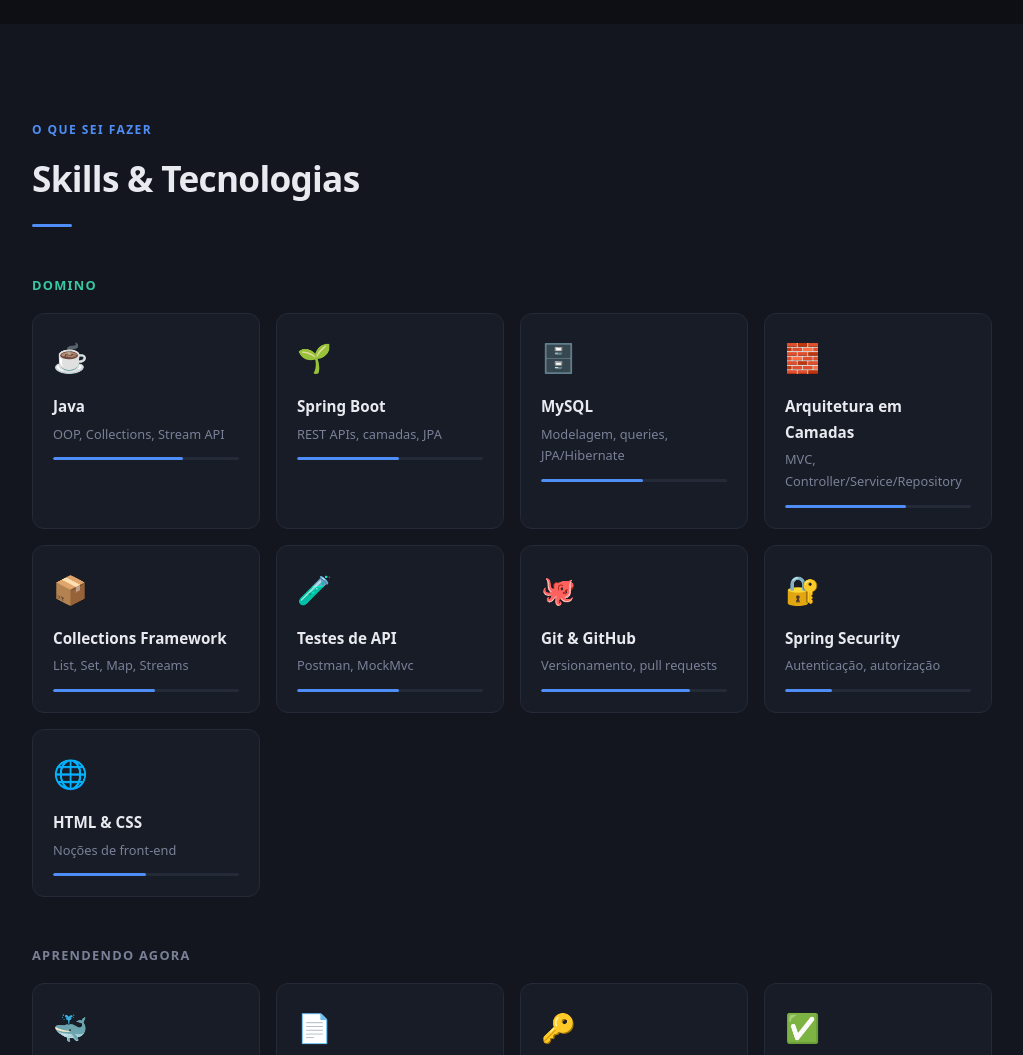
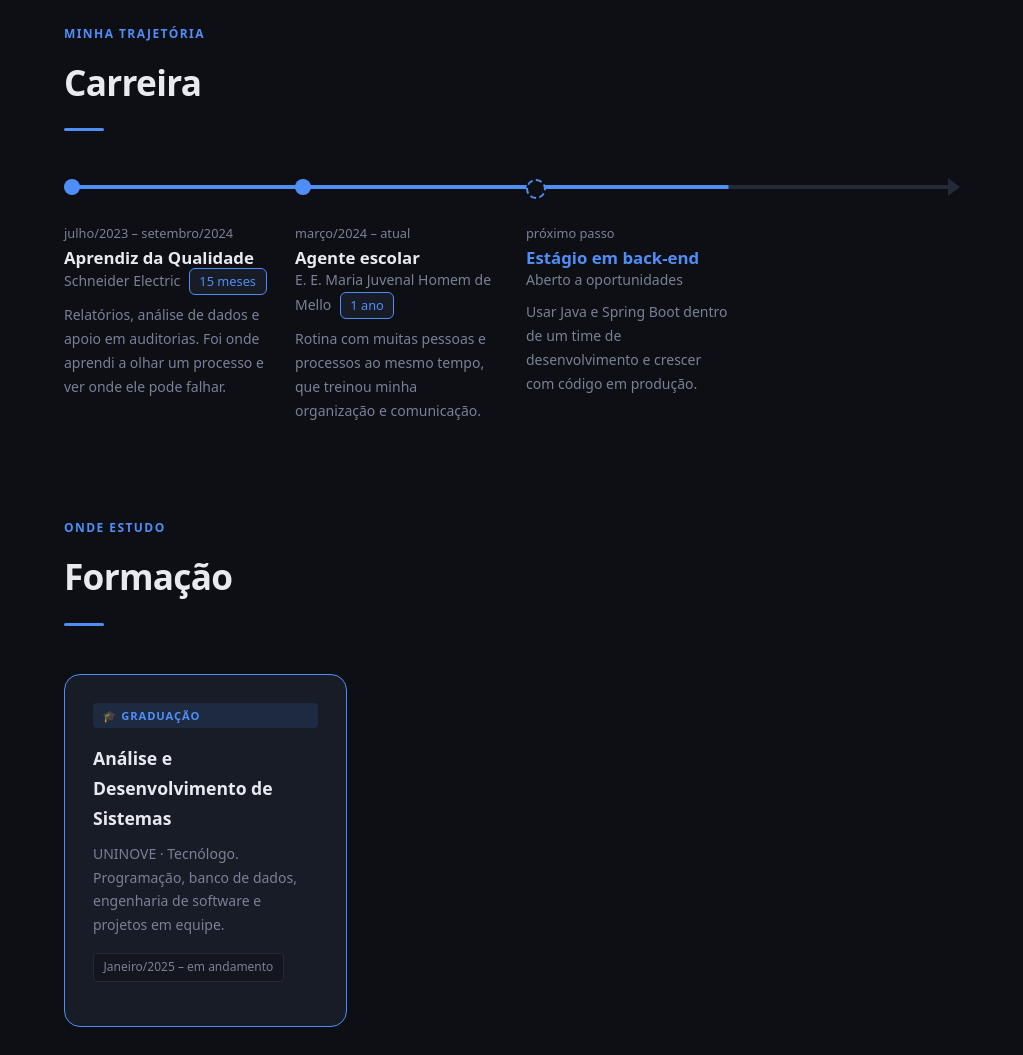
Before and after one commit to Kauapereira10/Kauapereira10.github.io, a plain HTML site: page index.html in a window 1280 px wide. Shown: the part 1580-2635 px from the top of the page, without its empty margins (128-1151 px from the left). Drawn offline with nearby package versions, Linux system fonts and the light colour scheme.

Commit message:
Atualiza meu portifolio, adiciona 'Minha Trajetoria' para descrever minha trajetorio profissional, adiciona 'Onde Estudo' para descrever oque estou estudando ou oque eu ja estudei e atualizei a parte de 'Oque sei fazer' que é o Spring Security para aprendendo agora porque preciso melhorar ainda.

```diff
--- a/css/style.css
+++ b/css/style.css
@@ -1,21 +1,18 @@
-/* ============================================
-   RESET & VARIÁVEIS
-   ✏️ EDITE as cores aqui para mudar o tema
-   ============================================ */
+/* ===== RESET & VARIÁVEIS ===== */
 * { box-sizing: border-box; margin: 0; padding: 0; }
 
 html { scroll-behavior: smooth; }
 
 :root {
-  --bg:           #0d0f14;   /* fundo principal        */
-  --bg2:          #13161e;   /* fundo seções alternas  */
-  --card:         #181c26;   /* cards e inputs         */
-  --border:       #252a38;   /* bordas normais         */
-  --border-hover: #3a4158;   /* bordas ao hover        */
-  --text:         #e8eaf0;   /* texto principal        */
-  --muted:        #7a8098;   /* texto secundário       */
-  --accent:       #4f8ef7;   /* azul destaque          */
-  --accent2:      #38c9a0;   /* verde destaque         */
+  --bg:           #0d0f14;
+  --bg2:          #13161e;
+  --card:         #181c26;
+  --border:       #252a38;
+  --border-hover: #3a4158;
+  --text:         #e8eaf0;
+  --muted:        #7a8098;
+  --accent:       #4f8ef7;
+  --accent2:      #38c9a0;
   --accent-glow:  rgba(79, 142, 247, 0.12);
 }
 
@@ -28,9 +25,7 @@ body {
 }
 
 
-/* ============================================
-   NAV
-   ============================================ */
+/* ===== NAV ===== */
 nav {
   position: fixed;
   top: 0; left: 0; right: 0;
@@ -66,7 +61,6 @@ nav {
 }
 .nav-links a:hover { color: var(--text); }
 
-/* Botão hambúrguer (só aparece no mobile) */
 .nav-menu-btn {
   display: none;
   background: none;
@@ -76,7 +70,6 @@ nav {
   cursor: pointer;
 }
 
-/* Menu mobile */
 .mobile-menu {
   display: none;
   flex-direction: column;
@@ -98,9 +91,7 @@ nav {
 .mobile-menu a:hover { color: var(--text); }
 
 
-/* ============================================
-   HERO
-   ============================================ */
+/* ===== HERO ===== */
 .hero {
   min-height: 100vh;
   display: flex;
@@ -150,7 +141,7 @@ nav {
 
 @keyframes pulse {
   0%, 100% { opacity: 1; }
-  50%       { opacity: 0.3; }
+  50%      { opacity: 0.3; }
 }
 
 .hero h1 {
@@ -173,7 +164,7 @@ nav {
 
 @keyframes blink {
   0%, 100% { opacity: 1; }
-  50%       { opacity: 0; }
+  50%      { opacity: 0; }
 }
 
 .hero-desc {
@@ -191,9 +182,7 @@ nav {
 }
 
 
-/* ============================================
-   BOTÕES
-   ============================================ */
+/* ===== BOTÕES ===== */
 .btn {
   padding: 0.75rem 1.75rem;
   border-radius: 8px;
@@ -230,9 +219,7 @@ nav {
 .btn-full { width: 100%; justify-content: center; }
 
 
-/* ============================================
-   SEÇÕES — BASE
-   ============================================ */
+/* ===== SEÇÕES — BASE ===== */
 section {
   padding: 6rem 2rem;
   max-width: 960px;
@@ -275,28 +262,12 @@ section {
 }
 
 
-/* ============================================
-   SOBRE
-   ============================================ */
+/* ===== SOBRE ===== */
 .about-grid {
   display: grid;
   grid-template-columns: 1fr 1fr;
   gap: 4rem;
   align-items: center;
-}
-
-.about-avatar {
-  width: 200px;
-  height: 200px;
-  border-radius: 16px;
-  background: linear-gradient(135deg, var(--accent) 0%, var(--accent2) 100%);
-  display: flex;
-  align-items: center;
-  justify-content: center;
-  font-size: 5rem;
-  font-weight: 700;
-  color: #fff;
-  margin: 0 auto;
 }
 
 .about-photo {
@@ -332,9 +303,87 @@ section {
 }
 
 
-/* ============================================
-   SKILLS
-   ============================================ */
+/* ===== CARREIRA (seta de progresso) ===== */
+#carreira, #formacao { padding-top: 0; }
+
+.career {
+  position: relative;
+  list-style: none;
+  display: grid;
+  grid-template-columns: repeat(4, 1fr);
+  gap: 1.75rem;
+  padding-top: 2.5rem;
+}
+
+.career::before {                       /* linha + preenchimento */
+  content: "";
+  position: absolute;
+  top: 6px; left: 0; right: 10px;
+  height: 4px;
+  border-radius: 2px;
+  background: var(--border) linear-gradient(var(--accent), var(--accent)) no-repeat;
+  background-size: 0 100%;
+  transition: background-size 1.4s ease;
+}
+.career.aos-animate::before { background-size: 75% 100%; }
+
+.career::after {                        /* ponta da seta */
+  content: "";
+  position: absolute;
+  top: -1px; right: 0;
+  border: 9px solid transparent;
+  border-left: 12px solid var(--border);
+  border-right: 0;
+}
+
+.career li { position: relative; }
+
+.career li::before {                    /* bolinha de cada etapa */
+  content: "";
+  position: absolute;
+  top: -2.5rem; left: 0;
+  width: 16px; height: 16px;
+  border-radius: 50%;
+  background: var(--accent);
+}
+.career li:last-child::before {         /* etapa futura: bolinha vazada */
+  background: var(--bg);
+  border: 2px dashed var(--accent);
+}
+.career li:last-child h3 { color: var(--accent); }
+
+.career small { font-size: 0.8rem; color: var(--muted); }
+.career h3    { font-size: 1.05rem; line-height: 1.3; }
+.career p     { font-size: 0.875rem; color: var(--muted); }
+.career p + p { margin-top: 0.5rem; }
+.career .tag  { display: inline-block; margin-left: 0.3rem; padding: 0.1rem 0.6rem; color: var(--accent); border-color: var(--accent); }
+
+@media (max-width: 760px) {             /* celular: a seta fica vertical */
+  .career { grid-template-columns: 1fr; gap: 2rem; padding: 0 0 1.5rem 2.25rem; }
+
+  .career::before {
+    top: 0; bottom: 10px; left: 6px; right: auto;
+    width: 4px; height: auto;
+    background-size: 100% 0;
+  }
+  .career.aos-animate::before { background-size: 100% 75%; }
+
+  .career::after {
+    top: auto; right: auto; bottom: 0; left: -1px;
+    border: 9px solid transparent;
+    border-top: 12px solid var(--border);
+    border-bottom: 0;
+  }
+
+  .career li::before { top: 0.3rem; left: -2.25rem; }
+}
+
+@media (prefers-reduced-motion: reduce) {
+  .career::before { transition: none; }
+}
+
+
+/* ===== SKILLS ===== */
 .skills-grid {
   display: grid;
   grid-template-columns: repeat(auto-fill, minmax(200px, 1fr));
@@ -373,10 +422,25 @@ section {
   transition: width 1s ease;
 }
 
+.skills-subtitle {
+  font-size: 0.8rem;
+  font-weight: 600;
+  text-transform: uppercase;
+  letter-spacing: 0.1em;
+  color: var(--accent2);
+  margin: 0 0 1rem;
+}
 
-/* ============================================
-   PROJETOS
-   ============================================ */
+.skills-subtitle--learning {
+  margin-top: 3rem;
+  color: var(--muted);
+}
+
+.skill-card--learning { opacity: 0.85; }
+.skill-card--learning .skill-bar { background: var(--muted); }
+
+
+/* ===== PROJETOS ===== */
 .projects-grid {
   display: grid;
   grid-template-columns: repeat(auto-fill, minmax(280px, 1fr));
@@ -457,9 +521,7 @@ section {
 .project-link:hover { opacity: 0.7; }
 
 
-/* ============================================
-   CONTATO
-   ============================================ */
+/* ===== CONTATO ===== */
 .contact-grid {
   display: grid;
   grid-template-columns: 1fr 1fr;
@@ -530,10 +592,16 @@ section {
   min-height: 120px;
 }
 
+.form-status {
+  margin-top: 0.75rem;
+  font-size: 0.85rem;
+  min-height: 1.2rem;
+}
+.form-status--success { color: var(--accent2); }
+.form-status--error   { color: #f76c6c; }
 
-/* ============================================
-   FOOTER
-   ============================================ */
+
+/* ===== FOOTER ===== */
 footer {
   text-align: center;
   padding: 2.5rem 1rem;
@@ -543,59 +611,14 @@ footer {
 }
 
 
-/* ============================================
-   RESPONSIVO — MOBILE
-   ============================================ */
+/* ===== RESPONSIVO — MOBILE ===== */
 @media (max-width: 680px) {
   nav { padding: 1rem 1.25rem; }
 
-  /* Esconde links e mostra botão hambúrguer */
   .nav-links    { display: none; }
   .nav-menu-btn { display: block; }
 
   .about-grid   { grid-template-columns: 1fr; gap: 2rem; }
   .contact-grid { grid-template-columns: 1fr; }
-  .about-avatar { width: 140px; height: 140px; font-size: 3.5rem; }
   .about-photo  { width: 140px; height: 140px; }
 }
-
-/* ============================================
-   FORM STATUS
-   ============================================ */
-.form-status {
-  margin-top: 0.75rem;
-  font-size: 0.85rem;
-  min-height: 1.2rem;
-}
-
-.form-status--success {
-  color: var(--accent2);
-}
-
-.form-status--error {
-  color: #f76c6c;
-}
-/* ============================================
-   SKILLS — subtítulos e cards "aprendendo"
-   ============================================ */
-.skills-subtitle {
-  font-size: 0.8rem;
-  font-weight: 600;
-  text-transform: uppercase;
-  letter-spacing: 0.1em;
-  color: var(--accent2);
-  margin: 0 0 1rem;
-}
-
-.skills-subtitle--learning {
-  margin-top: 3rem;
-  color: var(--muted);
-}
-
-.skill-card--learning {
-  opacity: 0.85;
-}
-
-.skill-card--learning .skill-bar {
-  background: var(--muted);
-}
--- a/index.html
+++ b/index.html
@@ -15,6 +15,8 @@
         <a class="nav-logo" href="#">KB<span>.</span></a>
         <ul class="nav-links">
             <li><a href="#sobre">Sobre</a></li>
+            <li><a href="#carreira">Carreira</a></li>
+            <li><a href="#formacao">Formação</a></li>
             <li><a href="#skills">Skills</a></li>
             <li><a href="#projetos">Projetos</a></li>
             <li><a href="#contato">Contato</a></li>
@@ -24,6 +26,8 @@
 
     <div class="mobile-menu" id="mobileMenu">
         <a href="#sobre" onclick="closeMenu()">Sobre</a>
+        <a href="#carreira" onclick="closeMenu()">Carreira</a>
+        <a href="#formacao" onclick="closeMenu()">Formação</a>
         <a href="#skills" onclick="closeMenu()">Skills</a>
         <a href="#projetos" onclick="closeMenu()">Projetos</a>
         <a href="#contato" onclick="closeMenu()">Contato</a>
@@ -97,6 +101,49 @@
         </div>
     </section>
 
+    <section id="carreira">
+        <p class="section-label">Minha trajetória</p>
+        <h2 class="section-title">Carreira</h2>
+        <div class="section-divider"></div>
+
+        <ol class="career" data-aos="fade">
+            <li>
+                <small>julho/2023 – setembro/2024</small>
+                <h3>Aprendiz da Qualidade</h3>
+                <p>Schneider Electric <span class="tag">15 meses</span></p>
+                <p>Relatórios, análise de dados e apoio em auditorias. Foi onde aprendi a olhar um processo e ver onde ele pode falhar.</p>
+            </li>
+            <li>
+                <small>março/2024 – atual</small>
+                <h3>Agente escolar</h3>
+                <p>E. E. Maria Juvenal Homem de Mello <span class="tag">1 ano</span></p>
+                <p>Rotina com muitas pessoas e processos ao mesmo tempo, que treinou minha organização e comunicação.</p>
+            </li>
+            <li>
+                <small>próximo passo</small>
+                <h3>Estágio em back-end</h3>
+                <p>Aberto a oportunidades</p>
+                <p>Usar Java e Spring Boot dentro de um time de desenvolvimento e crescer com código em produção.</p>
+            </li>
+        </ol>
+    </section>
+
+    <section id="formacao">
+        <p class="section-label">Onde estudo</p>
+        <h2 class="section-title">Formação</h2>
+        <div class="section-divider"></div>
+
+        <div class="projects-grid">
+            <div class="project-card featured" data-aos="fade-up">
+                <span class="project-badge">🎓 Graduação</span>
+                <div class="project-title">Análise e Desenvolvimento de Sistemas</div>
+                <p class="project-desc">UNINOVE · Tecnólogo. Programação, banco de dados, engenharia de software e projetos em equipe.</p>
+                <div class="project-tech"><span class="tech-tag">Janeiro/2025 – em andamento</span></div>
+            </div>
+        </div>
+
+    </section>
+
     <section id="skills" class="section-alt">
         <div class="section-inner">
             <p class="section-label">O que sei fazer</p>
@@ -147,7 +194,7 @@
                     <div class="skill-name">Collections Framework</div>
                     <div class="skill-desc">List, Set, Map, Streams</div>
                     <div class="skill-bar-wrap">
-                        <div class="skill-bar" data-width="55"></div>
+                        <div class="skill-bar" data-width="60"></div>
                     </div>
                 </div>
 
@@ -166,15 +213,6 @@
                     <div class="skill-desc">Versionamento, pull requests</div>
                     <div class="skill-bar-wrap">
                         <div class="skill-bar" data-width="80"></div>
-                    </div>
-                </div>
-
-                <div class="skill-card" data-aos="fade-up" data-aos-delay="560">
-                    <div class="skill-icon">🔐</div>
-                    <div class="skill-name">Spring Security</div>
-                    <div class="skill-desc">Autenticação, autorização</div>
-                    <div class="skill-bar-wrap">
-                        <div class="skill-bar" data-width="25"></div>
                     </div>
                 </div>
 
@@ -224,7 +262,16 @@
                     <div class="skill-name">JUnit & Mockito</div>
                     <div class="skill-desc">Testes unitários e de integração</div>
                     <div class="skill-bar-wrap">
-                        <div class="skill-bar" data-width="30"></div>
+                        <div class="skill-bar" data-width="25"></div>
+                    </div>
+                </div>
+
+                <div class="skill-card skill-card--learning" data-aos="fade-up" data-aos-delay="240">
+                    <div class="skill-icon">🔐</div>
+                    <div class="skill-name">Spring Security</div>
+                    <div class="skill-desc">Autenticação, autorização</div>
+                    <div class="skill-bar-wrap">
+                        <div class="skill-bar" data-width="10"></div>
                     </div>
                 </div>
 
@@ -292,7 +339,7 @@
             </div>
 
             <div class="project-card" data-aos="fade-up" data-aos-delay="200">
-                <span class="project-badge">🔄 Aprendizado continuo</span>
+                <span class="project-badge">🔄 Aprendizado contínuo</span>
                 <div class="project-title">Spring Boot Practice Projects</div>
                 <p class="project-desc">
                     Coleção de mini projetos práticos com Spring Boot, cobrindo APIs REST,
```
